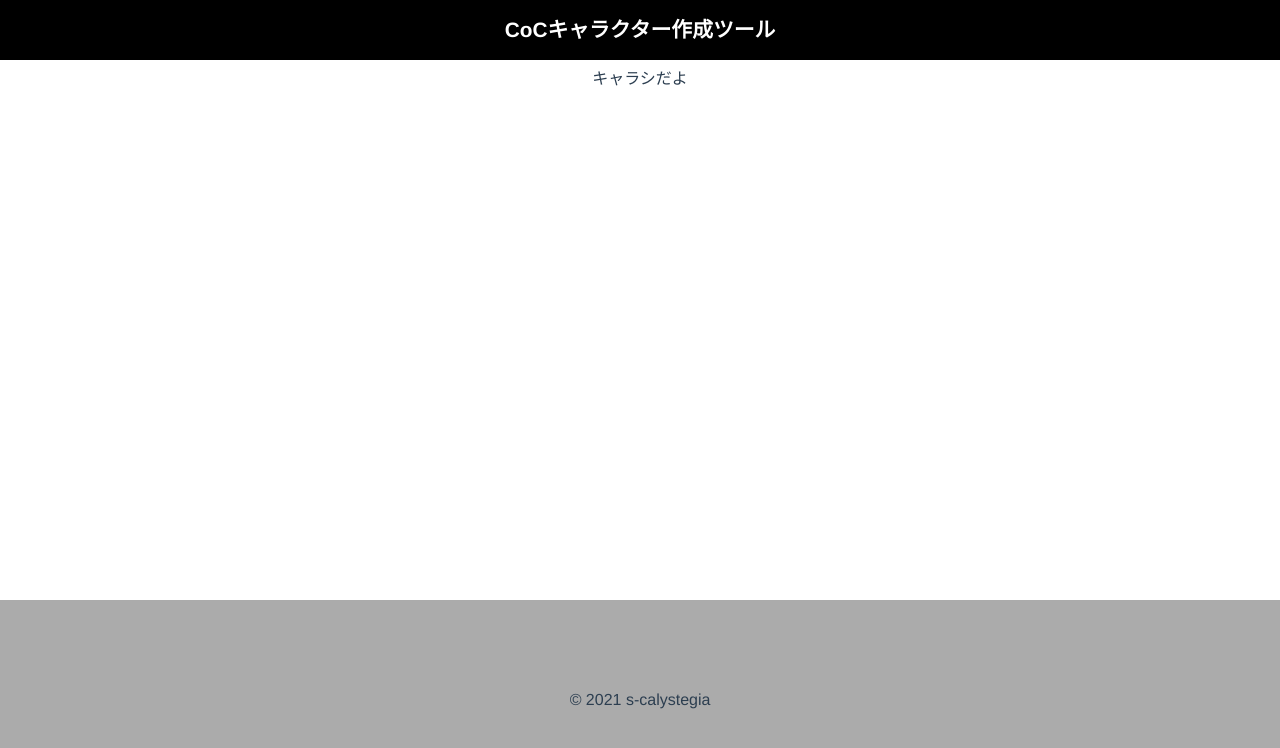
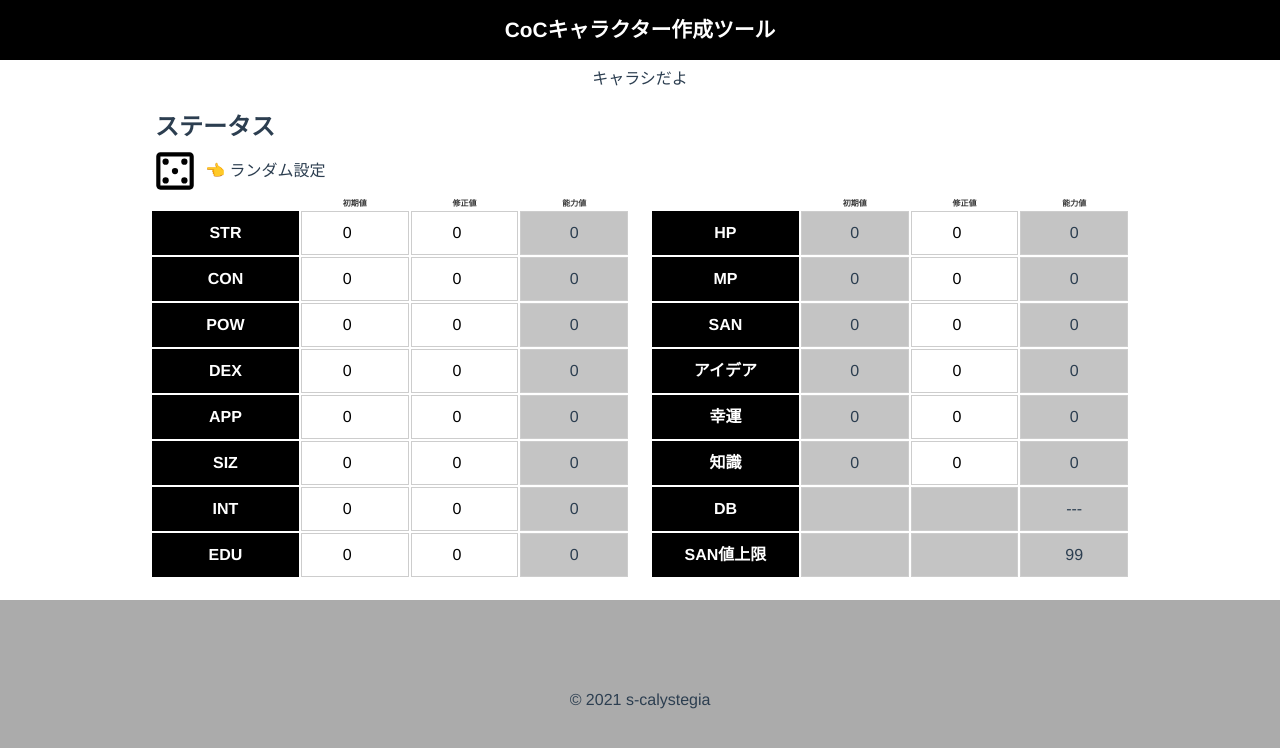
Before and after one commit to sueCalystegia00/CoC-chara-maker, a Vue app: page /character in a window 1280 px wide. Shown: the top 748 px of the page. Built offline with nearby package versions, Linux system fonts and the light colour scheme; no server answers; the database is empty.

Commit message:
update: クエリパラメータでキャラシート取得

```diff
--- a/src/store/index.js
+++ b/src/store/index.js
@@ -64,8 +64,8 @@ export default new Vuex.Store({
     },
   },
   actions: {
-    getCharactersSheetFromFirestore: async ({ commit }) => {
-      const doc = await db.collection("CharacterSheets").doc("test").get();
+    getCharactersSheetFromFirestore: async ({ commit }, id) => {
+      const doc = await db.collection("CharacterSheets").doc(id).get();
       if (!doc.data()) return;
       // プロフィール設定
       Object.keys(doc.data().profile).map((keyName) => {
--- a/src/views/Character.vue
+++ b/src/views/Character.vue
@@ -1,15 +1,24 @@
 <template>
-  <div class="character">キャラシだよ</div>
+  <div class="character">
+    キャラシだよ
+    <Status />
+  </div>
 </template>
 
 <script>
 // @ is an alias to /src
-
+import Status from "@/components/Status.vue";
 export default {
   name: "Character",
-  components: {},
+  components: { Status },
   data() {
     return {};
+  },
+  created() {
+    this.$store.dispatch(
+      "getCharactersSheetFromFirestore",
+      this.$route.query.id
+    );
   },
 };
 </script>
```
